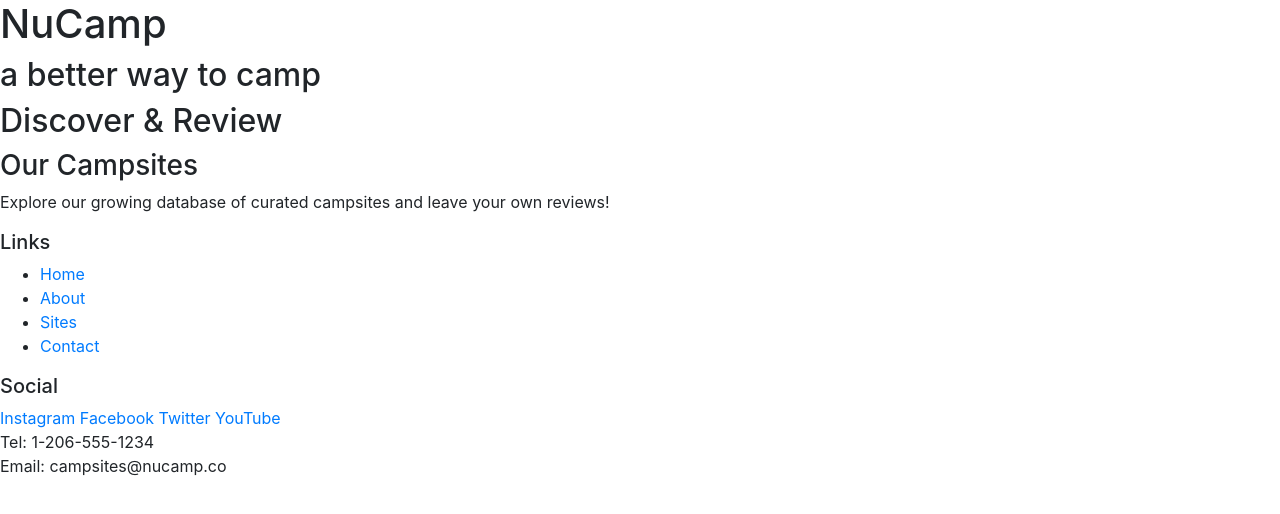
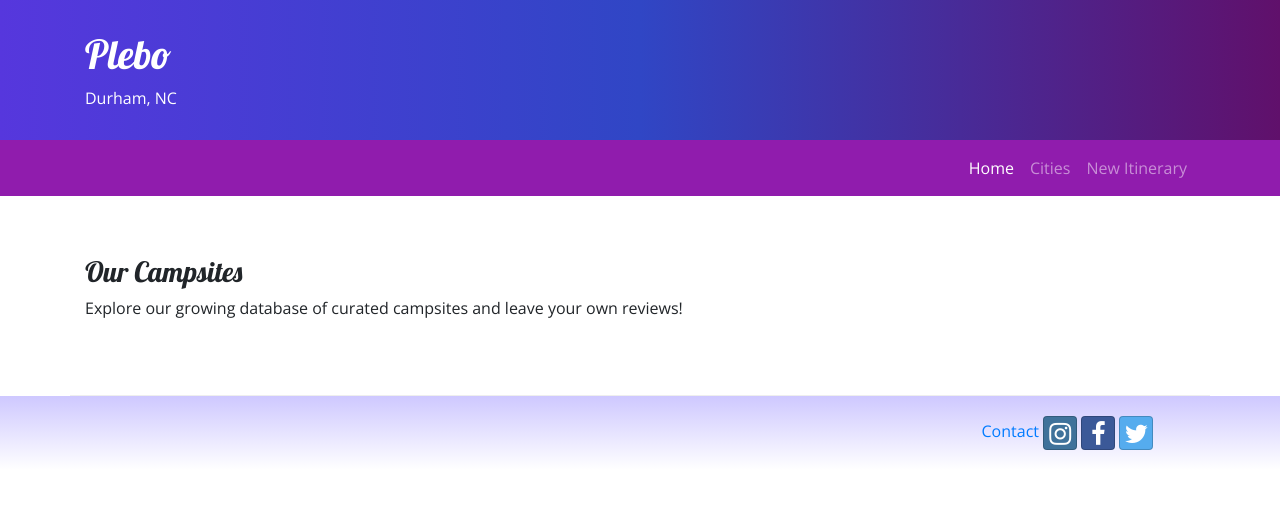
Before and after one commit to LizKiawa/plebosite, a website: page index.html in a window 1280 px wide. Drawn offline with nearby package versions, Linux system fonts and the light colour scheme.

Commit message:
Initial page layout

```diff
--- /dev/null
+++ b/css/styles.css
@@ -0,0 +1,37 @@
+body {
+    font-family: "Open Sans", sans-serif;
+}
+
+h1, h2, h3 {
+    font-family: "Lobster", cursive;
+}
+
+h2 {
+    color: #3046C5;
+}
+
+header h2 {
+    color: #CEC8FF;
+}
+
+.navbar {
+    background-color: #901CAD;
+}
+
+footer {
+    background-image: linear-gradient(#CEC8FF, white);
+    padding: 20px 0;
+}
+
+.jumbotron {
+    padding: 30px;
+    background-image: linear-gradient(to right, #5637DD, #3046C5, #60106B);
+    color: white;
+    margin: 0;
+}
+
+.row-content {
+    padding: 50px 0;
+    border-bottom: 1px ridge;
+    min-height: 200px;
+}
--- a/index.html
+++ b/index.html
@@ -9,44 +9,62 @@
   <!-- Bootstrap CSS -->
   <link rel="stylesheet" href="node_modules/bootstrap/dist/css/bootstrap.min.css" />
 
-  <title>NuCamp: A Better Way To Camp</title>
+  <!-- Additional CSS must be placed after Bootstrap CSS -->
+  <link rel="stylesheet" href="node_modules/font-awesome/css/font-awesome.min.css" />
+  <link rel="stylesheet" href="node_modules/bootstrap-social/bootstrap-social.css" />
+  <link rel="stylesheet" href="https://fonts.googleapis.com/css?family=Lobster|Open+Sans" />
+  <link rel="stylesheet" href="css/styles.css" />
+
+  <title>Plebo: Custom City Tour Itineraries</title>
 </head>
 
 <body>
 
-  <header>
-    <div>
-      <h1>NuCamp</h1>
-      <h2>a better way to camp</h2>
+  <header class="jumbotron jumbotron-fluid">
+    <div class="container">
+      <div class="row">
+        <div class="col">
+          <h1>Plebo</h1>
+          <span>Durham, NC</span>
+        </div>
+      </div>
     </div>
   </header>
 
-  <div>
-      <h2>Discover & Review</h2>
-      <h3>Our Campsites</h3>
-      <p>Explore our growing database of curated campsites and leave your own reviews!</p>
+  <nav class="navbar navbar-expand-sm navbar-dark sticky-top">
+    <div class="container">
+      <button class="navbar-toggler mr-auto" type="button" data-toggle="collapse" data-target="#pleboNavBar">
+        <span class="navbar-toggler-icon"></span>
+      </button>
+      <div class="collapse navbar-collapse" id="pleboNavBar">
+        <ul class="navbar-nav ml-auto">
+          <li class="nav-item active"><a class="nav-link" href="#">Home</a></li>
+          <li class="nav-item"><a class="nav-link" href="#">Cities</a></li>
+          <li class="nav-item"><a class="nav-link" href="newitinerary.html">New Itinerary</a></li>
+        </ul>
+      </div>
+    </div>
+  </nav>
+
+  <div class="container">
+    <div class="row row-content align-items-center">
+      <div class="col">
+        <h3>Our Campsites</h3>
+        <p>Explore our growing database of curated campsites and leave your own reviews!</p>
+      </div>
+    </div>
   </div>
 
   <footer>
-    <div>
-      <h5>Links</h5>
-      <ul>
-        <li><a href="#">Home</a></li>
-        <li><a href="#">About</a></li>
-        <li><a href="#">Sites</a></li>
-        <li><a href="#">Contact</a></li>
-      </ul>
-    </div>
-    <div>
-      <h5>Social</h5>
-      <a href="http://instagram.com/">Instagram</a>
-      <a href="http://facebook.com/">Facebook</a>
-      <a href="http://twitter.com/">Twitter</a>
-      <a href="http://youtube.com/">YouTube</a>
-    </div>
-    <div>
-      Tel: 1-206-555-1234<br />
-      Email: campsites@nucamp.co
+    <div class="container">
+      <div class="row">
+        <div class="col-sm-3 ml-auto text-center">
+          <a href="#">Contact</a>
+          <a class="btn btn-social-icon btn-instagram" href="http://instagram.com/"><i class="fa fa-instagram"></i></a>
+          <a class="btn btn-social-icon btn-facebook" href="http://facebook.com/"><i class="fa fa-facebook"></i></a>
+          <a class="btn btn-social-icon btn-twitter" href="http://twitter.com/"><i class="fa fa-twitter"></i></a>
+        </div>
+      </div>
     </div>
   </footer>
 
--- a/package.json
+++ b/package.json
@@ -15,6 +15,7 @@
   },
   "dependencies": {
     "bootstrap": "^4.0.0",
+    "font-awesome": "^4.7.0",
     "jquery": "^3.3.1",
     "popper.js": "^1.12.9"
   }
```
Also changed, not shown: 1 other file.
